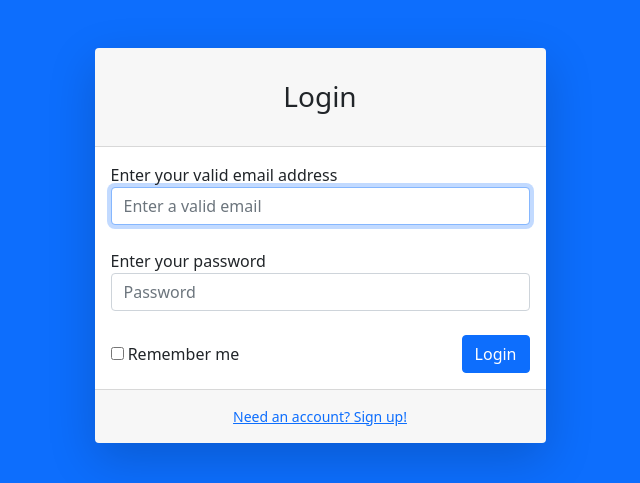
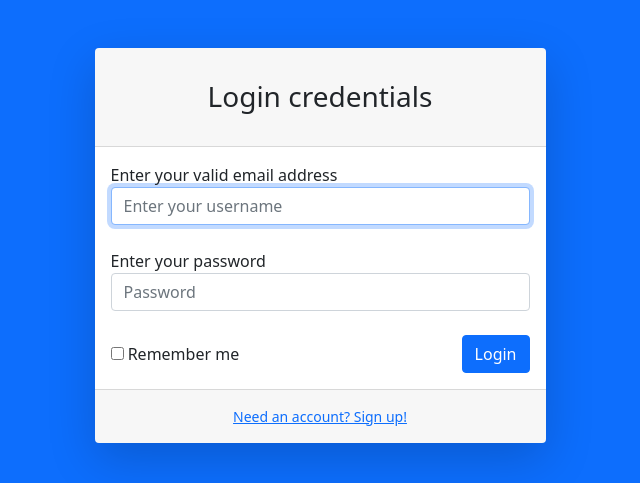
Before and after one commit to mbrsagor/swp, a Django app: page /signin/ in a window 1280 px wide. Shown: the top 483 px of the page, without its empty margins (320-960 px from the left). Run offline with Django 4.2, Linux system fonts and the light colour scheme; some libraries are stand-ins or nearby versions.

Commit message:
Resolve: login error resolve.

```diff
--- a/portal/forms.py
+++ b/portal/forms.py
@@ -6,8 +6,8 @@ from django.contrib.auth.models import User
 
 
 class LoginForm(AuthenticationForm):
-    email = CharField(widget=EmailInput(
-        attrs={'class': 'form-control', 'placeholder': 'Enter a valid email', 'required': True,
+    username = CharField(widget=TextInput(
+        attrs={'class': 'form-control', 'placeholder': 'Enter your username', 'required': True,
                'autofocus': True}))
     password = CharField(
         widget=PasswordInput(
--- a/portal/templates/auth/login.html
+++ b/portal/templates/auth/login.html
@@ -18,16 +18,16 @@
                 <div class="row justify-content-center">
                     <div class="col-lg-5">
                         <div class="card shadow-lg border-0 rounded-lg mt-5">
-                            <div class="card-header"><h3 class="text-center font-weight-light my-4">Login</h3></div>
+                            <div class="card-header"><h3 class="text-center font-weight-light my-4">Login credentials</h3></div>
                             <div class="card-body">
                                 <form method="post">
                                     {% if form.errors %}
-                                        <p class="alert alert-danger" role="alert">{{ form.errors }}</p>
+                                        <p class="alert alert-danger" role="alert">Username & password is incorrect</p>
                                     {% endif %}
                                     {% csrf_token %}
                                     <div class="form-group">
                                         <label for="email">Enter your valid email address</label>
-                                        {{ form.email }}
+                                        {{ form.username }}
                                     </div>
                                     <br/>
                                     <div class="form-group">
```
